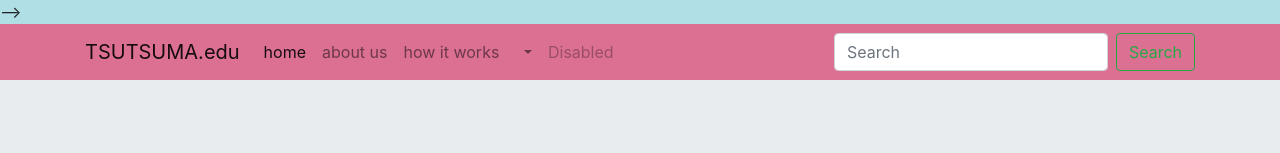
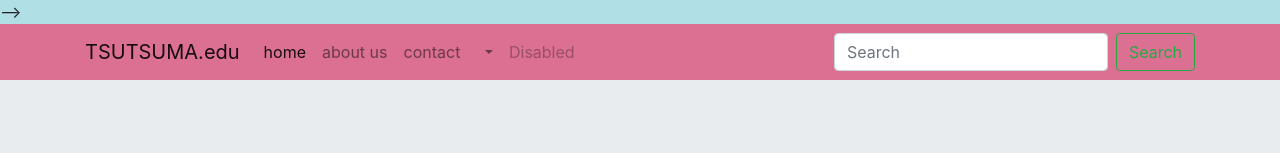
Before and after one commit to Shiori0323/mystite2, a plain HTML site: page index.html in a window 1280 px wide. Shown: the top 153 px of the page. Drawn offline with nearby package versions, Linux system fonts and the light colour scheme.

Commit message:
Update index.html

```diff
--- a/index.html
+++ b/index.html
@@ -35,7 +35,7 @@
                 <li class="nav-item dropdown">
                 <!-- これタイトル -->
                     <a class="nav-link dropdown-toggle" href="#" id="navbarDropdown" role="button" data-toggle="dropdown" aria-haspopup="true" aria-expanded="false">
-                    how it works
+                    contact
                 </a>
                 <!-- メニュー内容　選択肢 -->
                 <div class="dropdown-menu" aria-labelledby="navbarDropdown">
```
